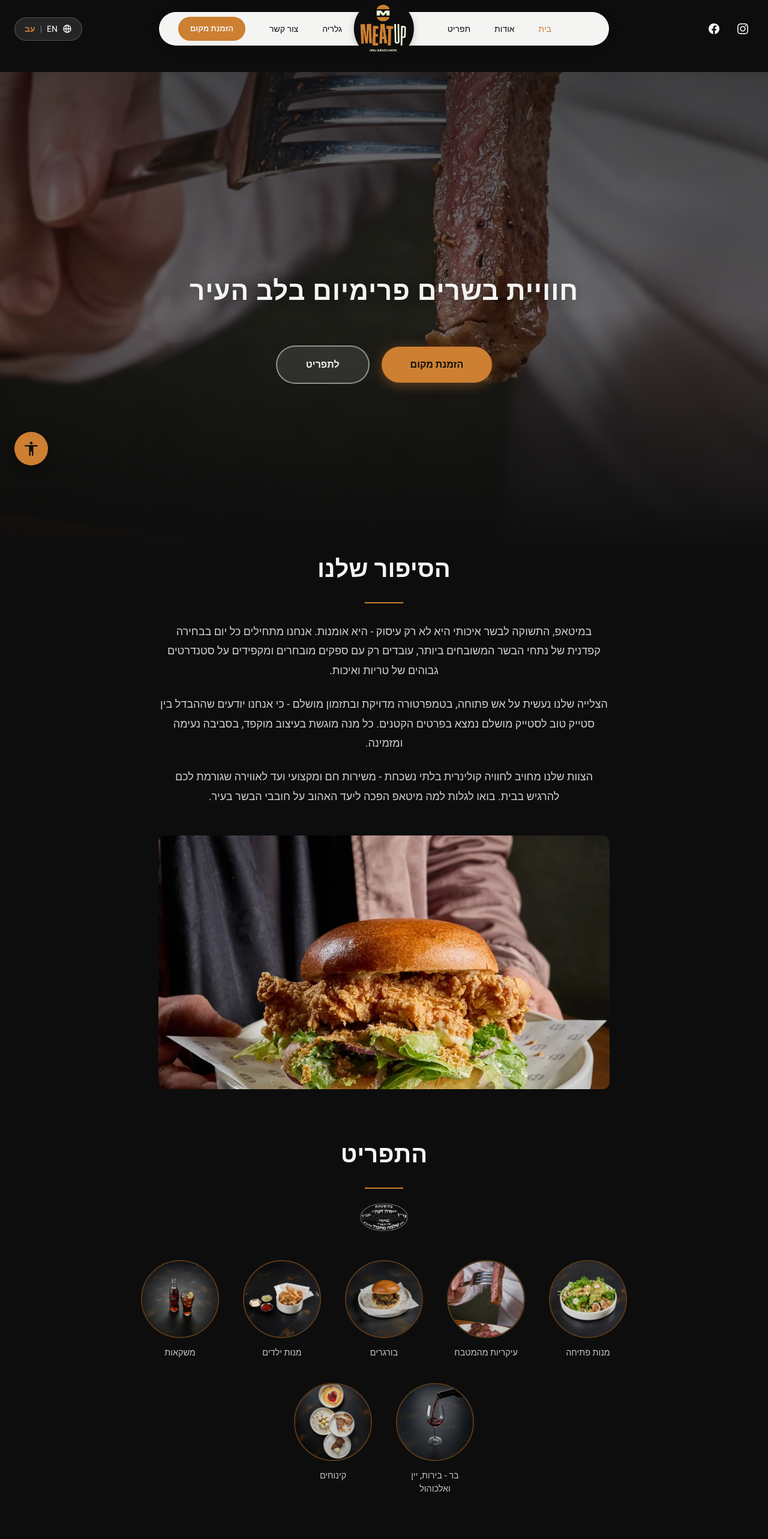
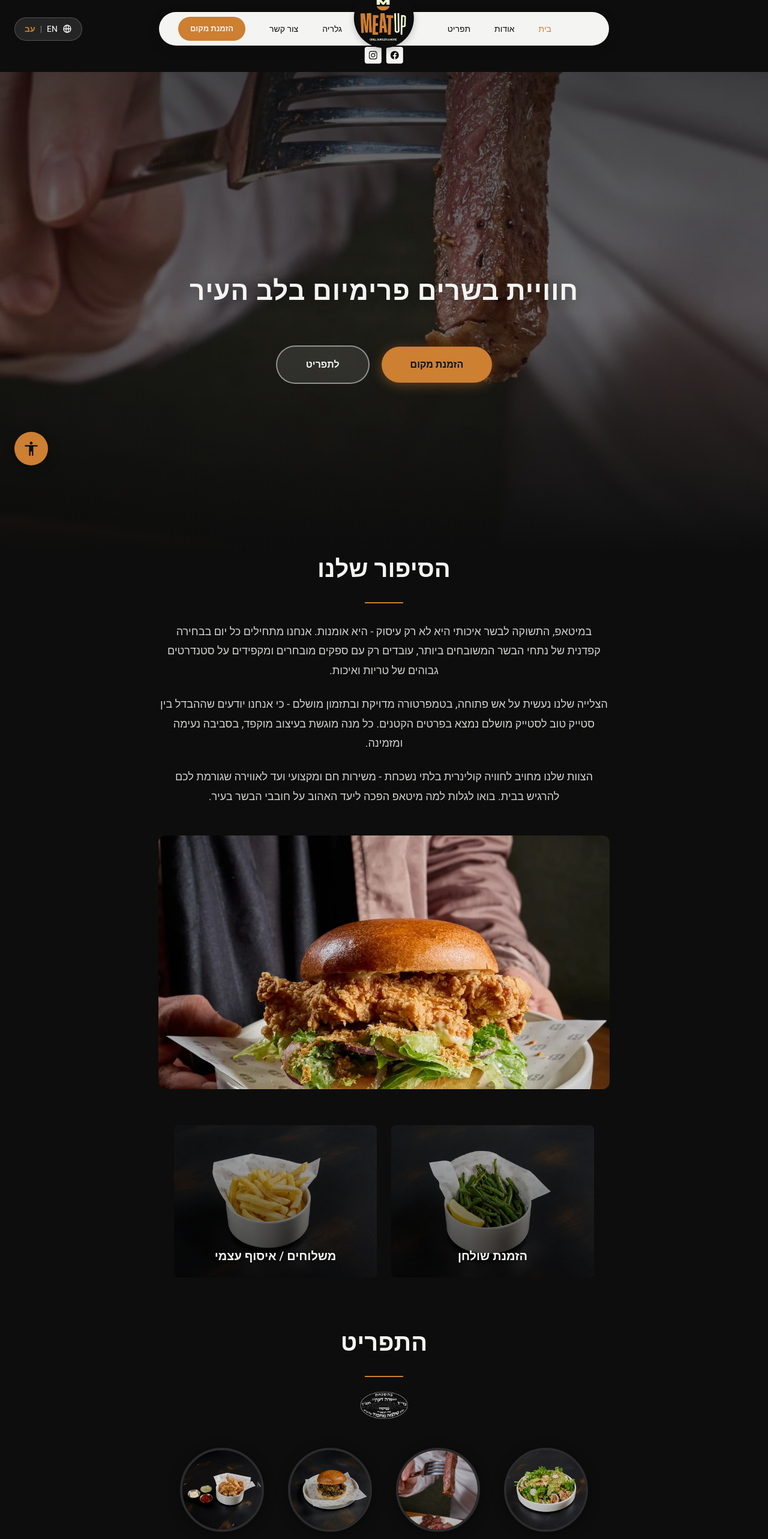
Before and after one commit to Idosegev23/meatup, a Next.js app: page / in a window 1280 px wide. Shown: the top 2566 px of the page at 60% size. Built offline with nearby package versions, Linux system fonts and the light colour scheme.

Commit message:
Redesign to match Kisu: social icons under logo, CTA cards, dark circle borders

```diff
--- a/src/app/page.tsx
+++ b/src/app/page.tsx
@@ -161,6 +161,96 @@ export default function HomePage() {
               className="object-cover"
             />
           </div>
+
+          {/* CTA Cards (like Kisu) */}
+          <div style={{
+            display: 'grid',
+            gridTemplateColumns: 'repeat(2, 1fr)',
+            gap: '24px',
+            marginTop: '60px',
+            maxWidth: '700px',
+            margin: '60px auto 0 auto'
+          }}>
+            {/* Reserve Table Card */}
+            <a
+              href={config.tabitUrl}
+              target="_blank"
+              rel="noopener noreferrer"
+              style={{
+                position: 'relative',
+                aspectRatio: '4/3',
+                borderRadius: '8px',
+                overflow: 'hidden',
+                display: 'block',
+                textDecoration: 'none',
+              }}
+            >
+              <Image
+                src="/imgs/meatupimgs/img22_processed.webp"
+                alt={language === 'he' ? 'הזמנת שולחן' : 'Reserve Table'}
+                fill
+                className="object-cover transition-transform duration-300 hover:scale-105"
+              />
+              <div style={{
+                position: 'absolute',
+                inset: 0,
+                background: 'linear-gradient(to top, rgba(0,0,0,0.7), rgba(0,0,0,0.2))',
+                display: 'flex',
+                alignItems: 'flex-end',
+                justifyContent: 'center',
+                padding: '20px',
+              }}>
+                <span style={{
+                  color: '#F4F4F2',
+                  fontSize: '1.25rem',
+                  fontWeight: 600,
+                  textShadow: '0 2px 4px rgba(0,0,0,0.3)',
+                }}>
+                  {language === 'he' ? 'הזמנת שולחן' : 'Reserve Table'}
+                </span>
+              </div>
+            </a>
+
+            {/* Delivery Card */}
+            <a
+              href={config.tabitUrl}
+              target="_blank"
+              rel="noopener noreferrer"
+              style={{
+                position: 'relative',
+                aspectRatio: '4/3',
+                borderRadius: '8px',
+                overflow: 'hidden',
+                display: 'block',
+                textDecoration: 'none',
+              }}
+            >
+              <Image
+                src="/imgs/meatupimgs/img21_processed.webp"
+                alt={language === 'he' ? 'משלוחים' : 'Delivery'}
+                fill
+                className="object-cover transition-transform duration-300 hover:scale-105"
+              />
+              <div style={{
+                position: 'absolute',
+                inset: 0,
+                background: 'linear-gradient(to top, rgba(0,0,0,0.7), rgba(0,0,0,0.2))',
+                display: 'flex',
+                alignItems: 'flex-end',
+                justifyContent: 'center',
+                padding: '20px',
+              }}>
+                <span style={{
+                  color: '#F4F4F2',
+                  fontSize: '1.25rem',
+                  fontWeight: 600,
+                  textShadow: '0 2px 4px rgba(0,0,0,0.3)',
+                }}>
+                  {language === 'he' ? 'משלוחים / איסוף עצמי' : 'Delivery / Pickup'}
+                </span>
+              </div>
+            </a>
+          </div>
         </div>
       </section>
 
--- a/src/components/Header.tsx
+++ b/src/components/Header.tsx
@@ -128,61 +128,6 @@ export default function Header() {
           <LanguageToggle variant="dark" />
         </div>
 
-        {/* Social Icons - Right Outside */}
-        <div
-          className="hidden md:flex items-center gap-3"
-          style={{
-            position: 'absolute',
-            right: '24px',
-          }}
-        >
-          <a
-            href={config.instagram}
-            target="_blank"
-            rel="noopener noreferrer"
-            style={{
-              width: '36px',
-              height: '36px',
-              borderRadius: '50%',
-              backgroundColor: '#0D0D0D',
-              display: 'flex',
-              alignItems: 'center',
-              justifyContent: 'center',
-              color: '#F4F4F2',
-              transition: 'background-color 0.2s',
-            }}
-            onMouseEnter={(e) => { e.currentTarget.style.backgroundColor = '#CD7F32'; }}
-            onMouseLeave={(e) => { e.currentTarget.style.backgroundColor = '#0D0D0D'; }}
-            aria-label="Instagram"
-          >
-            <svg style={{ width: '18px', height: '18px' }} fill="currentColor" viewBox="0 0 24 24">
-              <path d="M12 2.163c3.204 0 3.584.012 4.85.07 3.252.148 4.771 1.691 4.919 4.919.058 1.265.069 1.645.069 4.849 0 3.205-.012 3.584-.069 4.849-.149 3.225-1.664 4.771-4.919 4.919-1.266.058-1.644.07-4.85.07-3.204 0-3.584-.012-4.849-.07-3.26-.149-4.771-1.699-4.919-4.92-.058-1.265-.07-1.644-.07-4.849 0-3.204.013-3.583.07-4.849.149-3.227 1.664-4.771 4.919-4.919 1.266-.057 1.645-.069 4.849-.069zm0-2.163c-3.259 0-3.667.014-4.947.072-4.358.2-6.78 2.618-6.98 6.98-.059 1.281-.073 1.689-.073 4.948 0 3.259.014 3.668.072 4.948.2 4.358 2.618 6.78 6.98 6.98 1.281.058 1.689.072 4.948.072 3.259 0 3.668-.014 4.948-.072 4.354-.2 6.782-2.618 6.979-6.98.059-1.28.073-1.689.073-4.948 0-3.259-.014-3.667-.072-4.947-.196-4.354-2.617-6.78-6.979-6.98-1.281-.059-1.69-.073-4.949-.073zm0 5.838c-3.403 0-6.162 2.759-6.162 6.162s2.759 6.163 6.162 6.163 6.162-2.759 6.162-6.163c0-3.403-2.759-6.162-6.162-6.162zm0 10.162c-2.209 0-4-1.79-4-4 0-2.209 1.791-4 4-4s4 1.791 4 4c0 2.21-1.791 4-4 4zm6.406-11.845c-.796 0-1.441.645-1.441 1.44s.645 1.44 1.441 1.44c.795 0 1.439-.645 1.439-1.44s-.644-1.44-1.439-1.44z"/>
-            </svg>
-          </a>
-          <a
-            href={config.facebook}
-            target="_blank"
-            rel="noopener noreferrer"
-            style={{
-              width: '36px',
-              height: '36px',
-              borderRadius: '50%',
-              backgroundColor: '#0D0D0D',
-              display: 'flex',
-              alignItems: 'center',
-              justifyContent: 'center',
-              color: '#F4F4F2',
-              transition: 'background-color 0.2s',
-            }}
-            onMouseEnter={(e) => { e.currentTarget.style.backgroundColor = '#CD7F32'; }}
-            onMouseLeave={(e) => { e.currentTarget.style.backgroundColor = '#0D0D0D'; }}
-            aria-label="Facebook"
-          >
-            <svg style={{ width: '18px', height: '18px' }} fill="currentColor" viewBox="0 0 24 24">
-              <path d="M24 12.073c0-6.627-5.373-12-12-12s-12 5.373-12 12c0 5.99 4.388 10.954 10.125 11.854v-8.385H7.078v-3.47h3.047V9.43c0-3.007 1.792-4.669 4.533-4.669 1.312 0 2.686.235 2.686.235v2.953H15.83c-1.491 0-1.956.925-1.956 1.874v2.25h3.328l-.532 3.47h-2.796v8.385C19.612 23.027 24 18.062 24 12.073z"/>
-            </svg>
-          </a>
-        </div>
 
         {/* Menu Container */}
         <div
@@ -192,10 +137,8 @@ export default function Header() {
             maxWidth: '750px',
           }}
         >
-          {/* Logo with white circle - Positioned above the container */}
-          <a
-            href="#hero"
-            onClick={(e) => handleNavClick(e, '#hero')}
+          {/* Logo with social icons - Positioned above the container (like Kisu) */}
+          <div
             style={{
               position: 'absolute',
               left: '50%',
@@ -203,8 +146,18 @@ export default function Header() {
               transform: 'translate(-50%, -50%)',
               zIndex: 10,
               display: 'flex',
+              flexDirection: 'column',
+              alignItems: 'center',
+            }}
+          >
+            <a
+              href="#hero"
+              onClick={(e) => handleNavClick(e, '#hero')}
+              style={{
+                display: 'flex',
                 alignItems: 'center',
                 justifyContent: 'center',
+                position: 'relative',
               }}
             >
               {/* Black circle background */}
@@ -229,6 +182,61 @@ export default function Header() {
                 }}
               />
             </a>
+            {/* Social Icons under logo (like Kisu) */}
+            <div
+              className="hidden md:flex items-center gap-2"
+              style={{ marginTop: '8px' }}
+            >
+              <a
+                href={config.facebook}
+                target="_blank"
+                rel="noopener noreferrer"
+                style={{
+                  width: '28px',
+                  height: '28px',
+                  borderRadius: '4px',
+                  backgroundColor: '#F4F4F2',
+                  display: 'flex',
+                  alignItems: 'center',
+                  justifyContent: 'center',
+                  color: '#0D0D0D',
+                  transition: 'background-color 0.2s',
+                  boxShadow: '0 2px 4px rgba(0,0,0,0.1)',
+                }}
+                onMouseEnter={(e) => { e.currentTarget.style.backgroundColor = '#CD7F32'; e.currentTarget.style.color = '#F4F4F2'; }}
+                onMouseLeave={(e) => { e.currentTarget.style.backgroundColor = '#F4F4F2'; e.currentTarget.style.color = '#0D0D0D'; }}
+                aria-label="Facebook"
+              >
+                <svg style={{ width: '14px', height: '14px' }} fill="currentColor" viewBox="0 0 24 24">
+                  <path d="M24 12.073c0-6.627-5.373-12-12-12s-12 5.373-12 12c0 5.99 4.388 10.954 10.125 11.854v-8.385H7.078v-3.47h3.047V9.43c0-3.007 1.792-4.669 4.533-4.669 1.312 0 2.686.235 2.686.235v2.953H15.83c-1.491 0-1.956.925-1.956 1.874v2.25h3.328l-.532 3.47h-2.796v8.385C19.612 23.027 24 18.062 24 12.073z"/>
+                </svg>
+              </a>
+              <a
+                href={config.instagram}
+                target="_blank"
+                rel="noopener noreferrer"
+                style={{
+                  width: '28px',
+                  height: '28px',
+                  borderRadius: '4px',
+                  backgroundColor: '#F4F4F2',
+                  display: 'flex',
+                  alignItems: 'center',
+                  justifyContent: 'center',
+                  color: '#0D0D0D',
+                  transition: 'background-color 0.2s',
+                  boxShadow: '0 2px 4px rgba(0,0,0,0.1)',
+                }}
+                onMouseEnter={(e) => { e.currentTarget.style.backgroundColor = '#CD7F32'; e.currentTarget.style.color = '#F4F4F2'; }}
+                onMouseLeave={(e) => { e.currentTarget.style.backgroundColor = '#F4F4F2'; e.currentTarget.style.color = '#0D0D0D'; }}
+                aria-label="Instagram"
+              >
+                <svg style={{ width: '14px', height: '14px' }} fill="currentColor" viewBox="0 0 24 24">
+                  <path d="M12 2.163c3.204 0 3.584.012 4.85.07 3.252.148 4.771 1.691 4.919 4.919.058 1.265.069 1.645.069 4.849 0 3.205-.012 3.584-.069 4.849-.149 3.225-1.664 4.771-4.919 4.919-1.266.058-1.644.07-4.85.07-3.204 0-3.584-.012-4.849-.07-3.26-.149-4.771-1.699-4.919-4.92-.058-1.265-.07-1.644-.07-4.849 0-3.204.013-3.583.07-4.849.149-3.227 1.664-4.771 4.919-4.919 1.266-.057 1.645-.069 4.849-.069zm0-2.163c-3.259 0-3.667.014-4.947.072-4.358.2-6.78 2.618-6.98 6.98-.059 1.281-.073 1.689-.073 4.948 0 3.259.014 3.668.072 4.948.2 4.358 2.618 6.78 6.98 6.98 1.281.058 1.689.072 4.948.072 3.259 0 3.668-.014 4.948-.072 4.354-.2 6.782-2.618 6.979-6.98.059-1.28.073-1.689.073-4.948 0-3.259-.014-3.667-.072-4.947-.196-4.354-2.617-6.78-6.979-6.98-1.281-.059-1.69-.073-4.949-.073zm0 5.838c-3.403 0-6.162 2.759-6.162 6.162s2.759 6.163 6.162 6.163 6.162-2.759 6.162-6.163c0-3.403-2.759-6.162-6.162-6.162zm0 10.162c-2.209 0-4-1.79-4-4 0-2.209 1.791-4 4-4s4 1.791 4 4c0 2.21-1.791 4-4 4zm6.406-11.845c-.796 0-1.441.645-1.441 1.44s.645 1.44 1.441 1.44c.795 0 1.439-.645 1.439-1.44s-.644-1.44-1.439-1.44z"/>
+                </svg>
+              </a>
+            </div>
+          </div>
 
           {/* Main Header Bar */}
           <header
--- a/src/components/Menu.tsx
+++ b/src/components/Menu.tsx
@@ -50,13 +50,22 @@ export default function Menu() {
                 whileHover={{ scale: 1.05 }}
                 whileTap={{ scale: 0.95 }}
               >
-                {/* Circle Image */}
-                <div style={{ position: 'relative', width: '130px', height: '130px', borderRadius: '50%', overflow: 'hidden', border: '2px solid rgba(205,127,50,0.4)' }}>
+                {/* Circle Image (Kisu style - dark border) */}
+                <div style={{
+                  position: 'relative',
+                  width: '140px',
+                  height: '140px',
+                  borderRadius: '50%',
+                  overflow: 'hidden',
+                  border: '4px solid rgba(50,50,50,0.8)',
+                  boxShadow: '0 4px 20px rgba(0,0,0,0.4), inset 0 0 20px rgba(0,0,0,0.3)',
+                }}>
                   <Image
                     src={category.image}
                     alt={language === 'he' ? category.name.he : category.name.en}
                     fill
                     className="object-cover"
+                    style={{ filter: 'brightness(0.9) contrast(1.05)' }}
                   />
                 </div>
 
```
Lines whose indentation alone changed are shown as unchanged.
